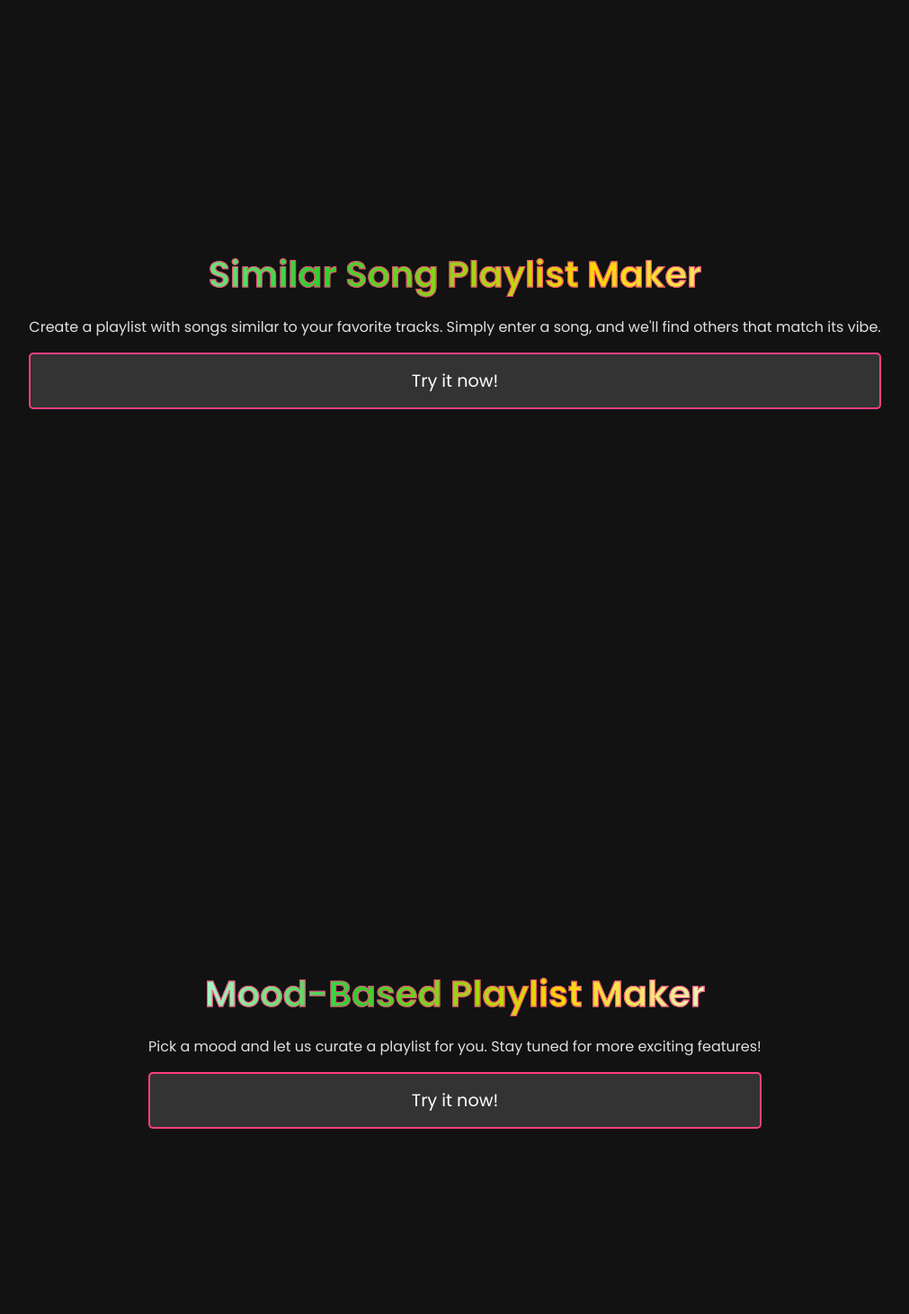
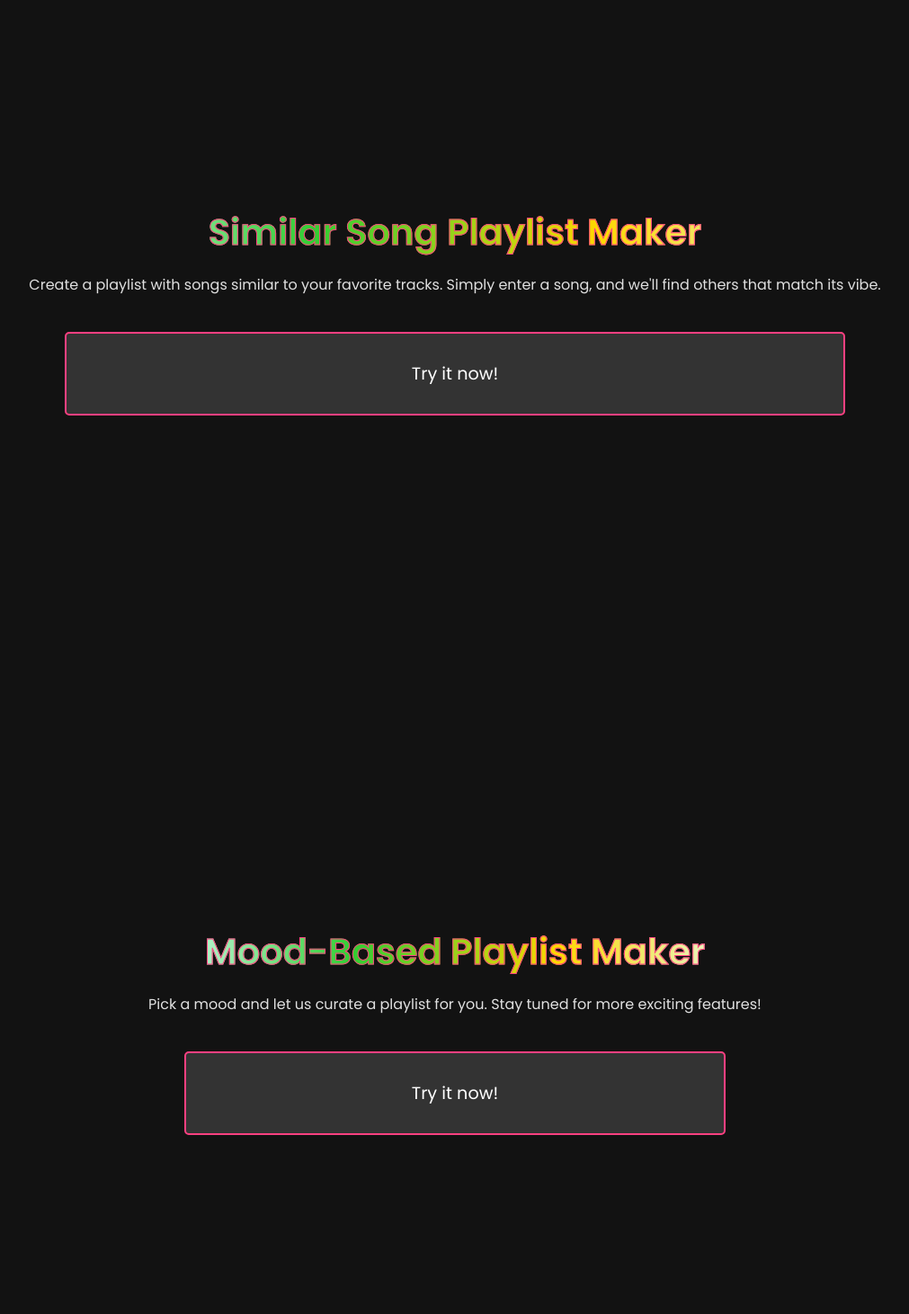
Before and after one commit to srijankulal/PlaylistCrafter, a Flask app: page / in a window 1280 px wide. Shown: the part 835-2296 px from the top of the page at 90% size, without its empty margins (134-1145 px from the left). Run offline with Flask 3, Linux system fonts and the light colour scheme.

Commit message:
Update home.css

```diff
--- a/static/css/home.css
+++ b/static/css/home.css
@@ -131,6 +131,8 @@
         cursor: pointer;
         border-radius: 5px;
         text-decoration: none;
+        margin: 40px;
+        padding: 30px;/*edit*/
         transition: background-color 0.3s, color 0.3s, box-shadow 0.3s;
         position: relative;
         overflow: hidden;
```
